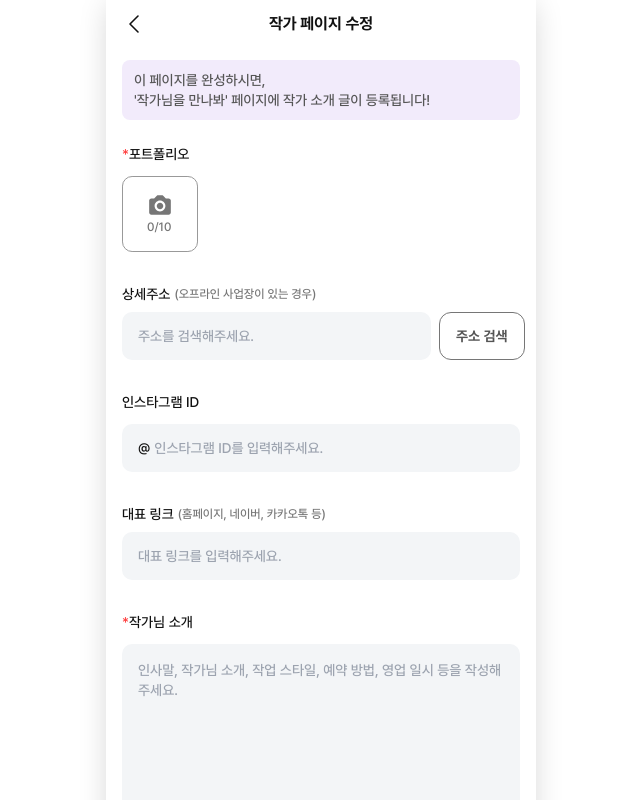
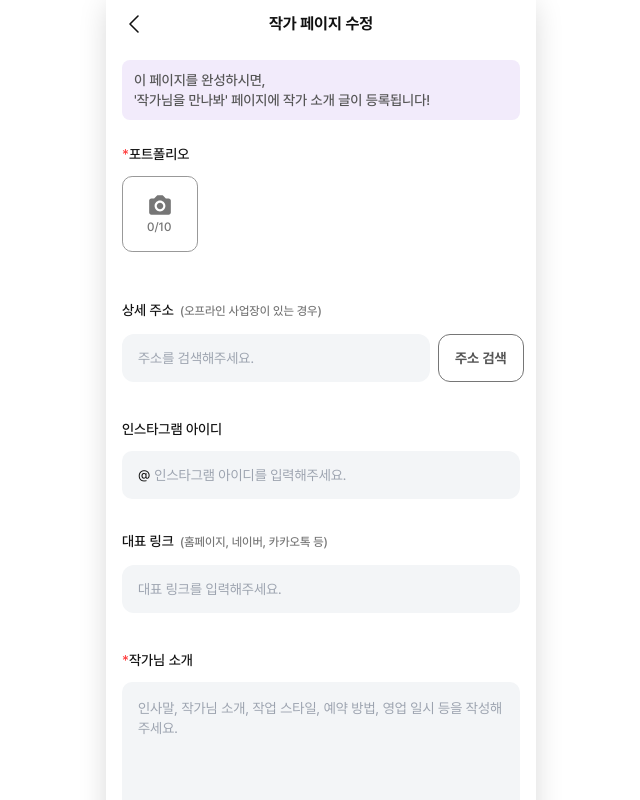
Before and after one commit to Damabwa/Web, a React (Create React App) app: page /edit/photographer/detail in a window 1280 px wide. Shown: the top 800 px of the page, without its empty margins (319-959 px from the left). Built offline with nearby package versions, Linux system fonts and the light colour scheme.

Commit message:
refactor: 프로필 수정 페이지 디자인 수정
refactor: 컴포넌트 수정

```diff
--- a/src/App.tsx
+++ b/src/App.tsx
@@ -11,6 +11,7 @@ import EventHome from "./pages/EventHome";
 import EventDetail from "./pages/EventDetail";
 import PhotographersHome from "./pages/PhotographersHome";
 import PhotographerDetail from "./pages/PhotographerDetail";
+import NewEvent from "./pages/NewEvent";
 import "./App.css";
 
 function App() {
@@ -34,6 +35,7 @@ function App() {
         <Route path="/event/:id" element={<EventDetail />} />
         <Route path="/photographers" element={<PhotographersHome />} />
         <Route path="/photographer/:id" element={<PhotographerDetail />} />
+        <Route path="/new-event" element={<NewEvent />} />
         <Route path="/auth" element={<Auth />} />
       </Routes>
     </div>
--- a/src/components/InputBox/index.tsx
+++ b/src/components/InputBox/index.tsx
@@ -4,40 +4,38 @@ interface Props {
   description: string;
   placeholder: string;
   onChange: (event: React.ChangeEvent<HTMLInputElement>) => void;
-  onClick: () => void;
-  activation: boolean;
-  buttonTitle: string;
+  bottomText: string;
 }
 
-export default function InputButtonBox({
+export default function InputBox({
   isRequired,
   title,
   description,
   placeholder,
   onChange,
-  onClick,
-  activation,
-  buttonTitle,
+  bottomText,
 }: Props) {
   return (
-    <div className="flex flex-col w-full gap-2">
-      <div className="pb-1 font-medium">
+    <div className="flex flex-col w-full text-sm">
+      <div className="pb-1 font-medium mb-[0.62rem]">
         {isRequired && <span className="text-red mr-[0.12rem]">*</span>}
         <span>{title}</span>
+        {description !== "" && (
+          <span className="text-xs text-black03 pl-[0.38rem]">
+            {description}
+          </span>
+        )}
       </div>
-      <div className="flex items-center w-full gap-2">
+      <div className="flex items-center w-full gap-2 mb-[0.31rem]">
         <input
           className="flex-1 h-12 px-4 border-none outline-none rounded-xl bg-lightgray"
           placeholder={placeholder}
           onChange={onChange}
         />
-        <button
-          className={`px-4 h-12 font-semibold outline-none ${activation ? "bg-violet300 text-white" : "cursor-default text-black02 border-black03 border"} rounded-xl  whitespace-nowrap`}
-          onClick={() => onClick()}
-        >
-          {buttonTitle}
-        </button>
       </div>
+      {bottomText !== "" && (
+        <div className="text-xs text-textgray">{bottomText}</div>
+      )}
     </div>
   );
 }
--- a/src/components/InputButtonBox/index.tsx
+++ b/src/components/InputButtonBox/index.tsx
@@ -7,6 +7,8 @@ interface Props {
   onClick: () => void;
   activation: boolean;
   buttonTitle: string;
+  bottomText: string;
+  value: string;
 }
 
 export default function InputButtonBox({
@@ -18,18 +20,22 @@ export default function InputButtonBox({
   onClick,
   activation,
   buttonTitle,
+  bottomText,
+  value,
 }: Props) {
   return (
-    <div className="flex flex-col w-full gap-2">
-      <div className="pb-1 font-medium">
+    <div className="flex flex-col w-full text-sm">
+      <div className="pb-1 font-medium mb-[0.62rem]">
         {isRequired && <span className="text-red mr-[0.12rem]">*</span>}
         <span>{title}</span>
+        <span className="text-xs text-black03 pl-[0.38rem]">{description}</span>
       </div>
-      <div className="flex items-center w-full gap-2">
+      <div className="flex items-center w-full gap-2 mb-[0.31rem]">
         <input
           className="flex-1 h-12 px-4 border-none outline-none rounded-xl bg-lightgray"
           placeholder={placeholder}
           onChange={onChange}
+          value={value}
         />
         <button
           className={`px-4 h-12 font-semibold outline-none ${activation ? "bg-violet300 text-white" : "cursor-default text-black02 border-black03 border"} rounded-xl  whitespace-nowrap`}
@@ -38,6 +44,9 @@ export default function InputButtonBox({
           {buttonTitle}
         </button>
       </div>
+      {bottomText !== "" && (
+        <div className="text-xs text-textgray">{bottomText}</div>
+      )}
     </div>
   );
 }
--- a/src/components/InputIDBox/index.tsx
+++ b/src/components/InputIDBox/index.tsx
@@ -12,7 +12,7 @@ export default function InputIDBox({
   value,
 }: Props) {
   return (
-    <div className="flex flex-col w-full gap-2">
+    <div className="flex flex-col w-full gap-2 text-sm">
       <div className="pb-1 font-medium">
         <span>{title}</span>
       </div>
--- /dev/null
+++ b/src/components/SubHeader/index.tsx
@@ -0,0 +1,21 @@
+import { useNavigate } from "react-router-dom";
+import icn_back from "../../assets/svgs/icn_back.svg";
+
+interface Props {
+  title: string;
+}
+
+export default function SubHeader({ title }: Props) {
+  const navigation = useNavigate();
+  return (
+    <div className="relative flex items-center justify-center h-12 font-semibold bg-white">
+      <img
+        className="absolute left-0 w-6 h-6 cursor-pointer"
+        src={icn_back}
+        onClick={() => navigation(-1)}
+      />
+      <div>{title}</div>
+      <div />
+    </div>
+  );
+}
--- a/src/pages/EditPhotographerPage/index.tsx
+++ b/src/pages/EditPhotographerPage/index.tsx
@@ -3,6 +3,11 @@ import { useNavigate } from "react-router-dom";
 import icn_back from "../../assets/svgs/icn_back.svg";
 import icn_camera from "../../assets/svgs/icn_profile_camera.svg";
 import icn_delete from "../../assets/svgs/btn_delete_porfolio_ellipse.svg";
+import SubHeader from "../../components/SubHeader";
+import InputBox from "../../components/InputBox";
+import InputIDBox from "../../components/InputIDBox";
+import InputButtonBox from "../../components/InputButtonBox";
+import ButtonActive from "../../components/ButtonActive";
 
 export default function EditPhotographerPage() {
   const navigation = useNavigate();
@@ -67,19 +72,14 @@ export default function EditPhotographerPage() {
   return (
     <div className="relative flex flex-col justify-between min-h-screen">
       <div>
-        <div className="relative flex items-center justify-center h-12 font-semibold bg-white">
-          <img
-            className="absolute w-6 h-6 cursor-pointer left-4"
-            src={icn_back}
-            onClick={() => navigation(-1)}
-          />
-          <div>작가 페이지 수정</div>
-          <div />
+        <div className="px-4">
+          <SubHeader title="작가 페이지 수정" />
         </div>
         <div className="px-3 py-[0.63rem] mt-3 mb-6 text-sm font-medium rounded-lg bg-violet50 text-black02 mx-4">
           이 페이지를 완성하시면, <br />
           '작가님을 만나봐' 페이지에 작가 소개 글이 등록됩니다!
         </div>
+        <div>
           <div className="flex justify-center">
             <input
               className="hidden"
@@ -95,7 +95,7 @@ export default function EditPhotographerPage() {
                 <span className="text-red">*</span>
                 <span>포트폴리오</span>
               </div>
-            <div className="flex gap-3 pt-3 pr-4 overflow-scroll w-fit">
+              <div className="flex gap-3 pt-3 pr-6 overflow-scroll w-fit">
                 <div
                   className="cursor-pointer w-[4.75rem] border-black04 rounded-[0.63rem] border flex flex-col text-black03 text-xs ml-4"
                   onClick={handleImageClick}
@@ -124,66 +124,41 @@ export default function EditPhotographerPage() {
                 ))}
               </div>
             </div>
-          <div className="flex flex-col w-full gap-2 px-4">
-            <div className="flex items-center gap-1">
-              상세주소
-              <span className="text-xs text-black03">
-                (오프라인 사업장이 있는 경우)
-              </span>
           </div>
-            <div className="flex items-center w-full gap-2">
-              <input
-                className="flex-1 h-12 px-4 border-none outline-none rounded-[0.63rem] bg-lightgray cursor-default"
-                readOnly
+        </div>
+        <div className="flex flex-col gap-8 px-4">
+          <InputButtonBox
+            isRequired={false}
+            title="상세 주소"
+            description="(오프라인 사업장이 있는 경우)"
             placeholder="주소를 검색해주세요."
+            onChange={() => {}}
+            onClick={() => {}}
+            activation={false}
+            buttonTitle="주소 검색"
+            bottomText=""
             value={address}
           />
-              <button
-                className={`px-4 h-12 font-semibold outline-none border-black03 text-black02 border rounded-xl  whitespace-nowrap`}
-              >
-                주소 검색
-              </button>
-            </div>
-          </div>
-          <div className="flex flex-col w-full gap-2 px-4">
-            <div className="pb-1 font-medium">
-              <span>인스타그램 ID</span>
-            </div>
-            <div className="flex items-center w-full">
-              <div className="flex items-center pl-4 pr-1 h-12 bg-lightgray rounded-l-[0.63rem]">
-                <p>@</p>
-              </div>
-              <input
-                className="flex-1 h-12 pr-4 border-none outline-none rounded-r-[0.63rem] bg-lightgray"
-                placeholder="인스타그램 ID를 입력해주세요."
+          <InputIDBox
+            title="인스타그램 아이디"
+            placeholder="인스타그램 아이디를 입력해주세요."
             onChange={handleIdInput}
             value={instagramId}
           />
-            </div>
-          </div>
-          <div className="flex flex-col w-full gap-2 px-4">
-            <div className="flex items-center gap-1">
-              대표 링크
-              <span className="text-xs text-black03">
-                (홈페이지, 네이버, 카카오톡 등)
-              </span>
-            </div>
-            <div className="flex items-center w-full">
-              <input
-                className="flex-1 h-12 px-4 border-none outline-none rounded-[0.63rem] bg-lightgray"
+          <InputBox
+            isRequired={false}
+            title="대표 링크"
+            description="(홈페이지, 네이버, 카카오톡 등)"
             placeholder="대표 링크를 입력해주세요."
-                id="url"
             onChange={handleInput}
-                value={url}
+            bottomText=""
           />
-            </div>
-          </div>
-          <div className="flex flex-col w-full gap-2 px-4">
+          <div className="flex flex-col w-full gap-2 text-sm">
             <div className="pb-1 font-medium">
               <span className="text-red">*</span>
               <span>작가님 소개</span>
             </div>
-            <div className="flex flex-col w-full">
+            <div className="flex flex-col w-full mb-9">
               <textarea
                 className="flex-1 min-h-[10.5rem] p-4 border-none outline-none rounded-[0.63rem] bg-lightgray resize-none"
                 placeholder="인사말, 작가님 소개, 작업 스타일, 예약 방법, 영업 일시 등을 작성해주세요."
@@ -199,15 +174,14 @@ export default function EditPhotographerPage() {
           </div>
         </div>
       </div>
-      <div className="px-4">
-        <button
-          className={`w-full h-[3.25rem] mb-8 text-white outline-none rounded-xl font-semibold ${isValid ? "bg-violet400" : "bg-buttonfalse cursor-default"}`}
+      <div className="px-4 pb-4">
+        <ButtonActive
+          activation={isValid}
           onClick={() => {
             if (isValid) navigation(`/mypage`);
           }}
-        >
-          등록
-        </button>
+          text="등록"
+        />
       </div>
     </div>
   );
--- a/src/pages/EditUserProfile/index.tsx
+++ b/src/pages/EditUserProfile/index.tsx
@@ -1,9 +1,13 @@
 import { useRef, useState, useEffect } from "react";
 import { useNavigate } from "react-router-dom";
 import axios from "axios";
-import icn_back from "../../assets/svgs/icn_back.svg";
 import icn_camera from "../../assets/svgs/icn_profile_camera_white.svg";
 import icn_profile from "../../assets/svgs/icn_profile.svg";
+import SubHeader from "../../components/SubHeader";
+import InputButtonBox from "../../components/InputButtonBox";
+import InputSelctBox from "../../components/InputSelectBox";
+import InputIDBox from "../../components/InputIDBox";
+import ButtonActive from "../../components/ButtonActive";
 
 export default function EditUserProfile() {
   const navigation = useNavigate();
@@ -11,7 +15,7 @@ export default function EditUserProfile() {
 
   const [photo, setPhoto] = useState("");
   const [username, setUsername] = useState("김송이");
-  const [instagramId, setInstagramId] = useState("");
+  const [instagramId, setInstagramId] = useState("instaid");
   let gender = "female";
 
   const [isValid, setIsValid] = useState(false);
@@ -87,15 +91,7 @@ export default function EditUserProfile() {
   return (
     <div className="relative flex flex-col justify-between min-h-screen px-4">
       <div>
-        <div className="relative flex items-center justify-center h-12 font-semibold bg-white">
-          <img
-            className="absolute left-0 w-6 h-6 cursor-pointer"
-            src={icn_back}
-            onClick={() => navigation(-1)}
-          />
-          <div>프로필 수정</div>
-          <div />
-        </div>
+        <SubHeader title="프로필 수정" />
         <div className="flex justify-center pt-[0.8rem]">
           <input
             className="hidden"
@@ -129,32 +125,30 @@ export default function EditUserProfile() {
             프로필 사진 삭제하기
           </div>
         </div>
-        <div className="flex flex-col w-full gap-8 mb-12 text-sm font-medium">
-          <div className="flex flex-col w-full gap-2">
-            <div>닉네임</div>
-            <div className="flex items-center w-full gap-2">
-              <input
-                className="flex-1 h-12 px-4 border-none outline-none rounded-[0.63rem] bg-lightgray"
+        <div className="flex flex-col w-full mb-12 text-sm gap-7">
+          <div className="flex flex-col">
+            <InputButtonBox
+              isRequired={false}
+              title="닉네임"
+              description=""
               placeholder="닉네임을 입력해주세요."
               onChange={handleNameInput}
+              onClick={() => checkIsDuplicated()}
+              activation={
+                isValidName && isChangedName && isDuplicated !== "false"
+              }
+              buttonTitle="중복 확인"
+              bottomText=""
               value={username}
             />
-              <button
-                className={`px-4 h-12 font-semibold outline-none ${isValidName && isChangedName && isDuplicated !== "false" ? "bg-violet300 text-white" : "cursor-default text-black02 border border-black03"} rounded-xl  whitespace-nowrap`}
-                onClick={() => checkIsDuplicated()}
-              >
-                중복 확인
-              </button>
+            {isDuplicated === "" ? (
+              <div className="text-xs text-red">
+                {!isValidName &&
+                  username.length > 0 &&
+                  "한글, 영어, 숫자 조합 2-7자만 가능해요."}
+                {username.length === 0 && "닉네임을 입력해주세요."}
               </div>
-            {username === "" && (
-              <div className="text-xs text-red">닉네임을 입력해주세요.</div>
-            )}
-            {!isValidName && username.length > 0 && (
-              <div className="text-xs text-red">
-                한글, 영어, 숫자 조합 2-7자만 가능해요.
-              </div>
-            )}
-            {isDuplicated !== "" && (
+            ) : (
               <div
                 className={`text-xs ${isDuplicated === "true" ? "text-red" : "text-violet500"}`}
               >
@@ -164,47 +158,36 @@ export default function EditUserProfile() {
               </div>
             )}
           </div>
-          <div className="flex flex-col w-full gap-2">
-            <div>성별</div>
-            <div className="flex items-center w-full gap-2">
-              <button
-                className={`cursor-default flex-1 h-12 rounded-[0.63rem] border font-semibold ${gender === "male" ? "bg-[#767676] bg-opacity-30 border-black02 text-black02" : "bg-lightgray border-lightgray"}`}
-              >
-                남성
-              </button>
-              <button
-                className={`cursor-default flex-1 h-12 rounded-[0.63rem] border font-semibold ${gender === "female" ? "bg-[#767676] bg-opacity-30 border-black02 text-black02" : "bg-lightgray border-lightgray"}`}
-              >
-                여성
-              </button>
+          <div className="flex flex-col gap-[0.38rem]">
+            <InputSelctBox
+              isRequired={false}
+              title="성별"
+              onClickA={() => {}}
+              onClickB={() => {}}
+              activationA={gender === "male"}
+              activationB={gender === "female"}
+              titleA="남성"
+              titleB="여성"
+              isReadonly={true}
+            />
           </div>
-          </div>
-          <div className="flex flex-col w-full gap-2">
-            <div className="pb-1 font-medium">
-              <span>인스타그램 ID</span>
-            </div>
-            <div className="flex items-center w-full">
-              <div className="flex items-center pl-4 pr-1 h-12 bg-lightgray rounded-l-[0.63rem]">
-                <p>@</p>
-              </div>
-              <input
-                className="flex-1 h-12 pr-4 border-none outline-none rounded-r-[0.63rem] bg-lightgray"
-                placeholder="인스타그램 ID를 입력해주세요."
+          <InputIDBox
+            title="인스타그램 아이디"
+            placeholder="인스타그램 아이디를 입력해주세요."
             onChange={handleIdInput}
             value={instagramId}
           />
         </div>
       </div>
-        </div>
-      </div>
-      <button
-        className={`w-full h-[3.25rem] mb-8 text-white outline-none rounded-xl font-semibold ${isValid ? "bg-violet400" : "bg-buttonfalse cursor-default"}`}
+      <div className="mb-4">
+        <ButtonActive
+          activation={isValid}
           onClick={() => {
             if (isValid) navigation(`/mypage`);
           }}
-      >
-        확인
-      </button>
+          text="확인"
+        />
+      </div>
     </div>
   );
 }
--- a/src/pages/MyPage/index.tsx
+++ b/src/pages/MyPage/index.tsx
@@ -75,7 +75,7 @@ export default function MyPage() {
     ],
   };
 
-  let role = "photographer";
+  let role = "user";
 
   return (
     <div className="relative flex flex-col gap-4">
--- a/src/pages/SignUp/SetProfile/index.tsx
+++ b/src/pages/SignUp/SetProfile/index.tsx
@@ -98,7 +98,7 @@ export default function SetProfile({ role, setNextFunc, setInfoFunc }: Props) {
         회원 정보를 입력해주세요
       </div>
       <div className="flex flex-col w-full mb-12 text-sm gap-7">
-        <div className="flex flex-col gap-[0.31rem]">
+        <div className="flex flex-col">
           <InputButtonBox
             isRequired={true}
             title={role === "user" ? "닉네임" : "상호활동명"}
@@ -108,11 +108,9 @@ export default function SetProfile({ role, setNextFunc, setInfoFunc }: Props) {
             onClick={() => checkIsDuplicated()}
             activation={isValidName && isDuplicated !== "false"}
             buttonTitle="중복 확인"
+            bottomText={`한글, 영어, 숫자 조합 ${role === "user" ? "2-7자" : "15자 이내"}`}
+            value={username}
           />
-          <div className="flex flex-col">
-            <div className="text-xs text-textgray">
-              한글, 영어, 숫자 조합 {role === "user" ? "2-7자" : "15자 이내"}
-            </div>
           {isDuplicated !== "" && (
             <div
               className={`text-xs ${isDuplicated === "true" ? "text-red" : "text-violet500"}`}
@@ -123,8 +121,7 @@ export default function SetProfile({ role, setNextFunc, setInfoFunc }: Props) {
             </div>
           )}
         </div>
-        </div>
-        <div className="flex flex-col gap-[0.31rem]">
+        <div className="flex flex-col gap-[0.38rem]">
           <InputSelctBox
             isRequired={true}
             title="성별"
@@ -134,14 +131,15 @@ export default function SetProfile({ role, setNextFunc, setInfoFunc }: Props) {
             activationB={gender === "female"}
             titleA="남성"
             titleB="여성"
+            isReadonly={false}
           />
           <div className="text-xs text-textgray">
             더 적합한 추천 필터링을 제공합니다!
           </div>
         </div>
         <InputIDBox
-          title="인스타그램 ID"
-          placeholder="인스타그램 ID를 입력해주세요."
+          title="인스타그램 아이디"
+          placeholder="인스타그램 아이디를 입력해주세요."
           onChange={handleIdInput}
           value={instagramId}
         />
```
Also changed, not shown: src/components/InputSelectBox/index.tsx (+11 -2 lines), src/pages/EditPhotographerProfile/index.tsx (+3 -11 lines), src/pages/NewEvent/index.tsx (added, +27 -0 lines). Lines whose indentation alone changed are shown as unchanged.
